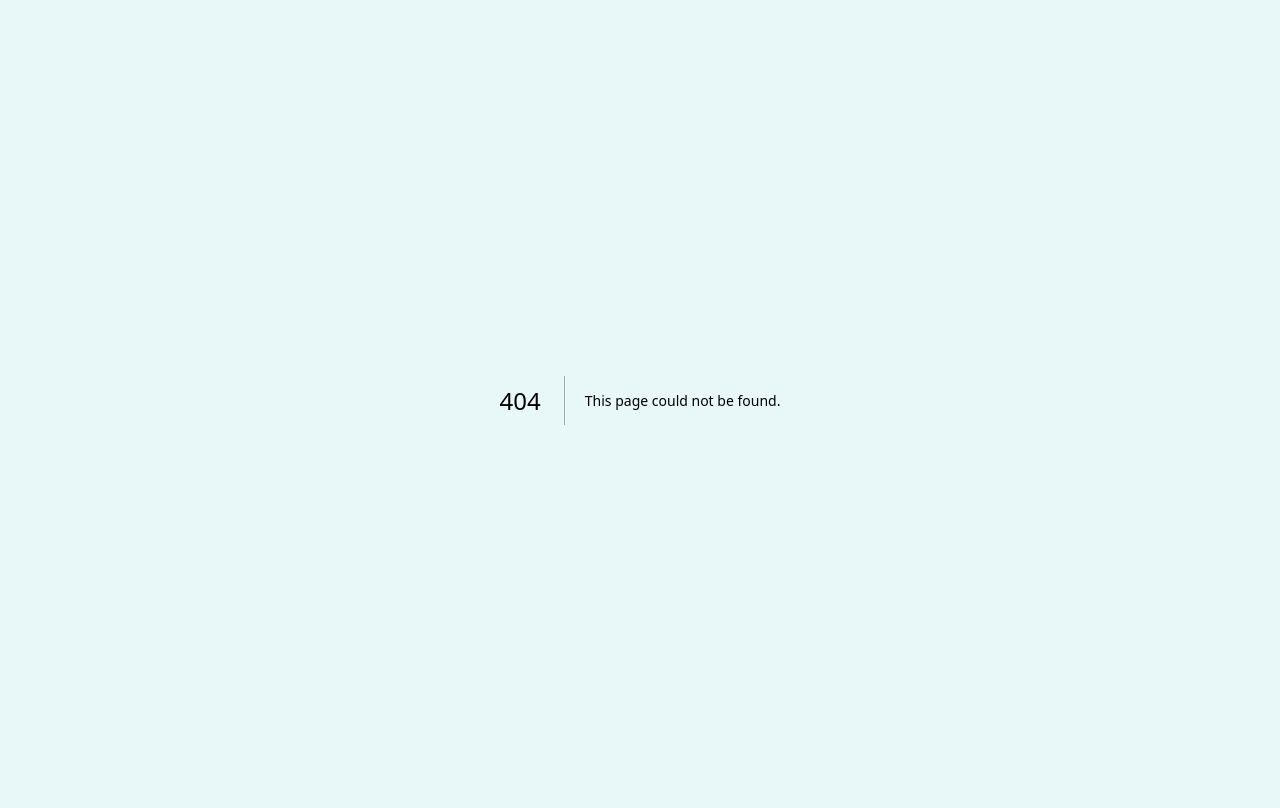
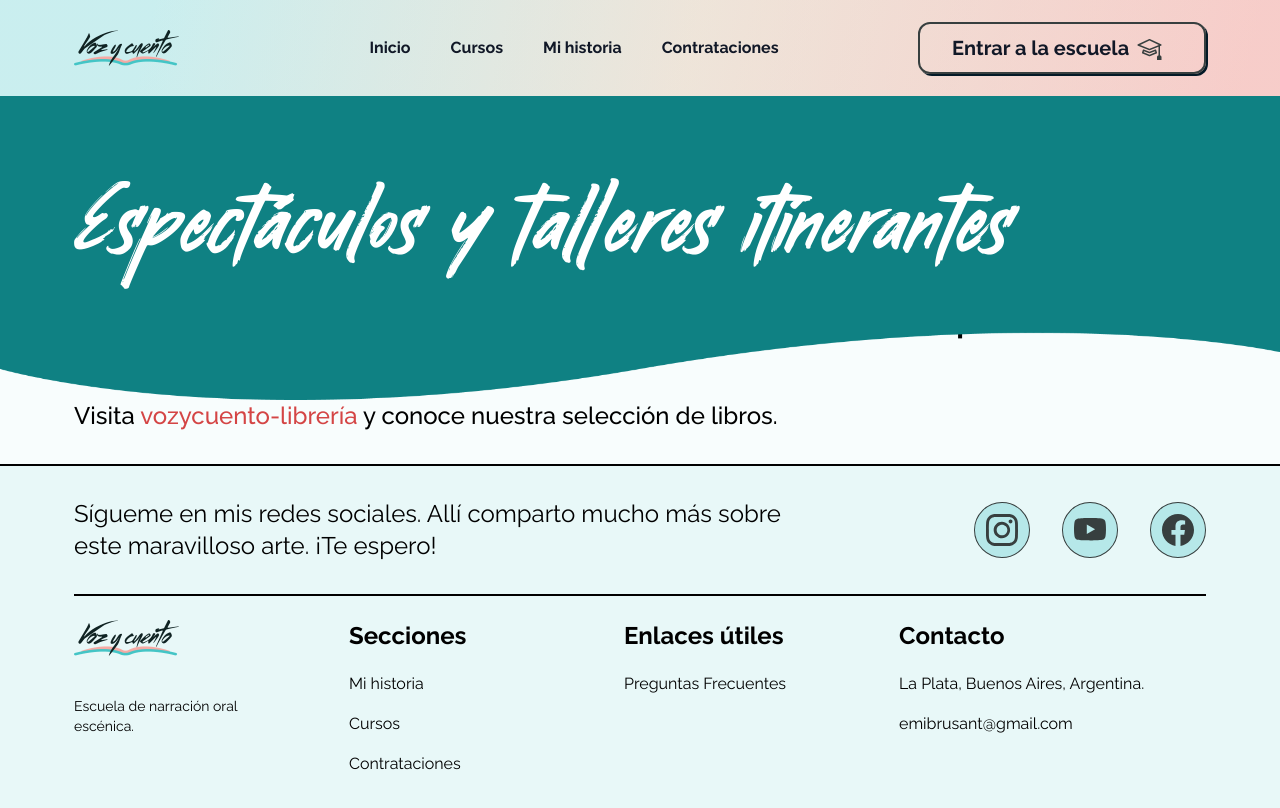
Before and after one commit to empatika-lab/voz-y-cuento, a Next.js app in the folder apps/web/: page /contrataciones in a window 1280 px wide. Before the commit this address had no page. Shown: the top 808 px of the page. Built offline with nearby package versions, Linux system fonts and the light colour scheme.

Commit message:
Create Contrataciones page, remove package lock

```diff
--- /dev/null
+++ b/apps/web/src/app/contrataciones/page.tsx
@@ -0,0 +1,27 @@
+/* Components */
+import Footer from '@/components/Layout/Footer';
+import Hero from '@/components/Layout/Hero';
+import { LandingNavbar } from '@/components/Layout/Navbar';
+
+// const breadcrumbItems = [
+// 	{
+// 		text: 'Contrataciones',
+// 		href: '/contrataciones',
+// 	},
+// ];
+
+export default function MyHistory() {
+	return (
+		<>
+			<LandingNavbar />
+			<Hero>
+				<div className="container pt-20">
+					<h1 className="font-display relative text-4xl font-normal text-white lg:text-8xl">
+						Espectáculos y talleres itinerantes
+					</h1>
+				</div>
+			</Hero>
+			<Footer />
+		</>
+	);
+}
```
Also changed, not shown: 2 other files (tests, documents, lock files or other folders).
